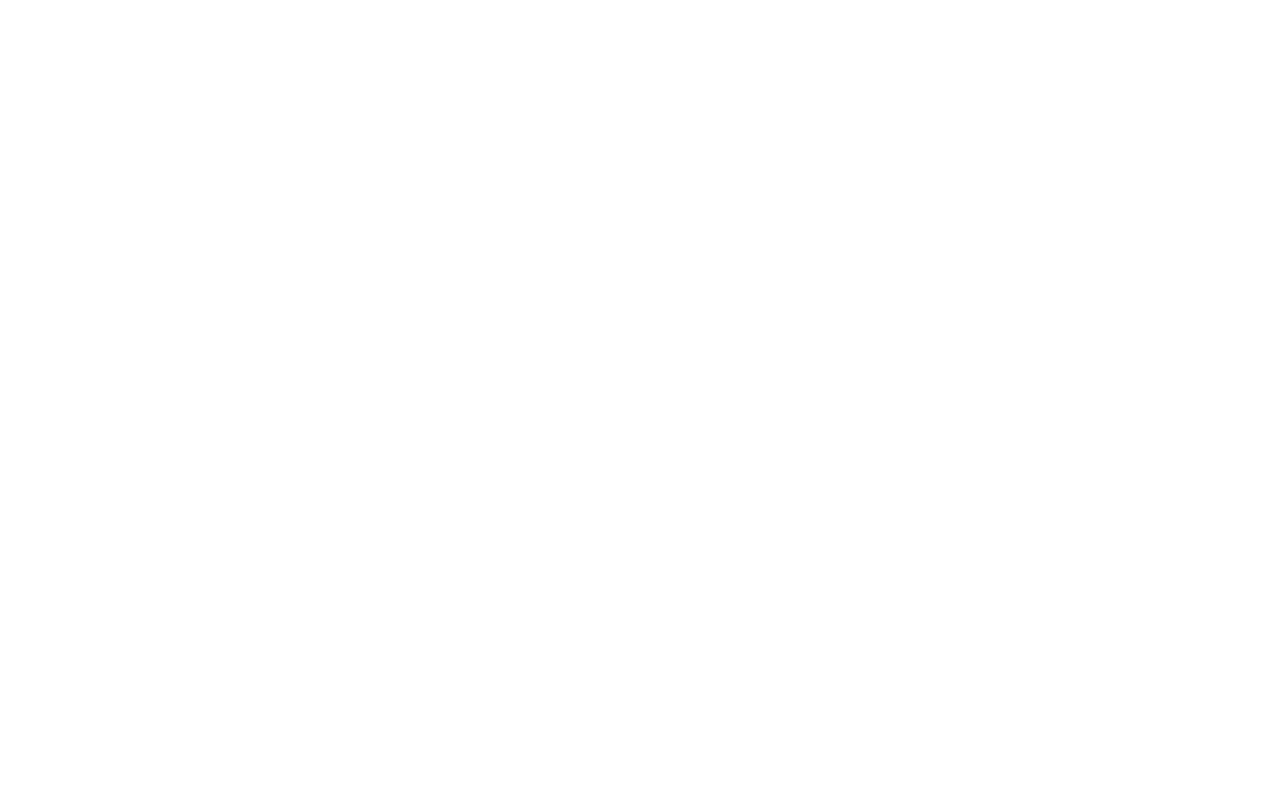
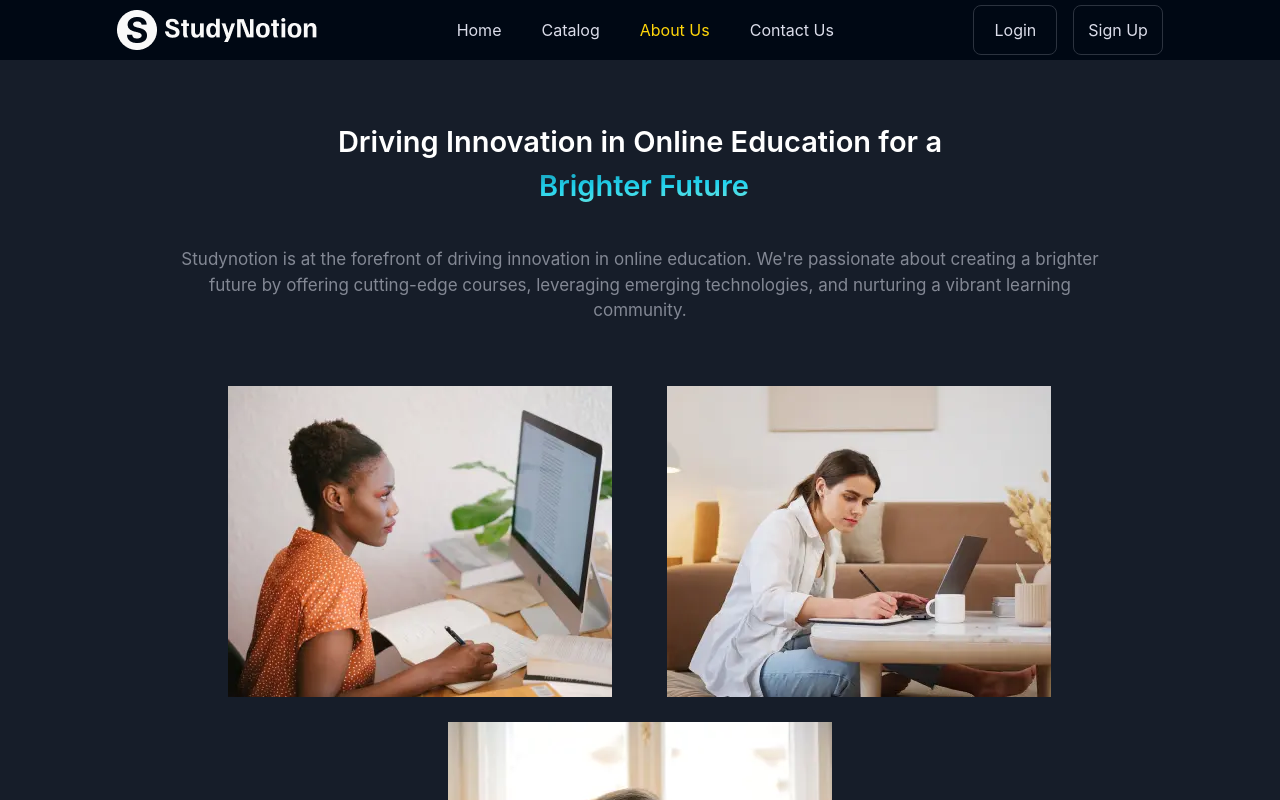
Before and after one commit to RohanVania/EdTechPlatform, a React (Create React App) app in the folder FRONTEND/: page /about in a window 1280 px wide. Before the commit this address had no page. Shown: the top 800 px of the page. Built offline with nearby package versions, Linux system fonts and the light colour scheme.

Commit message:
Navbar Design

```diff
--- a/FRONTEND/package.json
+++ b/FRONTEND/package.json
@@ -3,11 +3,13 @@
   "version": "0.1.0",
   "private": true,
   "dependencies": {
+    "@reduxjs/toolkit": "^2.0.1",
     "concurrently": "^8.2.1",
     "react": "^18.2.0",
     "react-dom": "^18.2.0",
     "react-hook-form": "^7.49.0",
     "react-icons": "^4.11.0",
+    "react-redux": "^9.0.4",
     "react-router-dom": "^6.16.0",
     "react-scripts": "5.0.1",
     "react-type-animation": "^3.2.0",
@@ -17,7 +19,7 @@
     "type": "git",
     "url": "git+https://github.com/thepranaygupta/react-tailwind-css-starter-pack.git"
   },
-  "author": "Pranay Gupta",
+  "author": "Rohan Vania",
   "bugs": {
     "url": "https://github.com/thepranaygupta/react-tailwind-css-starter-pack/issues"
   },
--- a/FRONTEND/src/App.js
+++ b/FRONTEND/src/App.js
@@ -3,15 +3,19 @@
 import { HomePage } from "./pages/HomePage";
 import CoursePage from "./pages/CoursePage";
 import AboutUsPage from "./pages/AboutUsPage";
+import Navbar from "./components/core/Navbar";
 
 
 function App() {
   return (
-    <div className="tw-font-inter  tw-h-screen">
+    <div className="tw-font-inter">
+      <Navbar/>
       <Routes>
         <Route path='/' element={<HomePage />} />
         <Route path='/courses' element={<CoursePage />} />
-        <Route path='/aboutus' element={<AboutUsPage/>} />
+        <Route path='/about' element={<AboutUsPage/>} />
+        <Route path='/login' element={<div>Login</div>} />
+        <Route path='/signup' element={<div>SignUp</div>} />
       </Routes>
     </div>
   );
--- a/FRONTEND/src/components/core/Footer.js
+++ b/FRONTEND/src/components/core/Footer.js
@@ -84,8 +84,8 @@
             }
           </div>
         </div>
-        <div className='tw-border-t-2 tw-border-richblack-700'>
-          dsds
+        <div className='tw-border-t-2 tw-border-richblack-700 tw-bg-red-300 tw-min-h-[45px] '>
+          Made with ❤ by Rohan Vania
         </div>
       </div>
 
--- /dev/null
+++ b/FRONTEND/src/components/core/Navbar.js
@@ -0,0 +1,44 @@
+
+import React from 'react'
+import { Link, useLocation } from 'react-router-dom'
+import logo from "../../assets/Logo/Logo-Full-Light.png"
+import { NavbarLinks } from '../../data/navbar-links';
+
+function Navbar() {
+    const location = useLocation();
+    console.log(location)
+    console.log(NavbarLinks)
+    return (
+        <div id='navbar' className='tw-bg-richblack-900 tw-bg-red-300 tw-min-h-[60px] tw-flex tw-items-center'>
+            <nav className='md:tw-w-11/12 tw-px-4 md:tw-px-0  tw-flex tw-justify-around tw-items-center tw-mx-auto tw-text-[16px] tw-font-[400] tw-text-richblack-25 '>
+                <div>
+                    <Link to="/">
+                        <img src={logo} alt='homepagelogo' />
+                    </Link>
+                </div>
+                <ul className='tw-flex tw-items-center tw-bg-red-30 tw-gap-x-4 '>
+                    {
+                        NavbarLinks.map((el, indx) => {
+                            const activeLink=el.path===location.pathname?'tw-text-[#FFD60A]':'';
+                           return  <Link key={`Navbar-Link-${indx}`} to={el.path}>
+                                <li className={`tw-px-3 tw-py-3 ${activeLink}`}>
+                                    {el.title}
+                                </li>
+                            </Link>
+                        })
+                    }
+
+
+                </ul>
+
+                <div className='tw-flex tw-gap-x-4 '>
+                    <button className='tw-px-[20px] tw-py-[12px] tw-border-[1px] tw-border-richblack-700 tw-rounded-[8px]'>Login</button>
+                    <button className='tw-px-[14px] tw-py-[12px] tw-border-[1px] tw-border-richblack-700 tw-rounded-[8px]'>Sign Up</button>
+                </div>
+
+            </nav>
+        </div>
+    )
+}
+
+export default Navbar
--- a/FRONTEND/src/pages/AboutUsPage.js
+++ b/FRONTEND/src/pages/AboutUsPage.js
@@ -79,7 +79,7 @@
 
             {/* Section 1*/}
             <div id='aboutus-section1' className=' tw-bg-richblack-800 aboutusfloatingsection:tw-h-[55vh] '>
-                <div className='tw-mx-auto tw-px-3 tw-text-white tw-w-11/12 '>
+                <div className='tw-mx-auto tw-px-3 tw-pt-[60px] tw-pb-[7px] md:tw-pb-[15px]  tw-text-white tw-w-11/12 '>
 
                     <div className='videobanner:tw-text-left tw-text-center  tw-flex tw-flex-col tw-gap-5 md:tw-gap-10 sm:tw-mb-[32px] tw-mb-[13px]'>
                         <div className='tw-text-[17px] sm:tw-text-[29px]  3xs:tw-text-[21px]  btnalign:tw-text-[26px] tw-font-[600] '>
--- a/FRONTEND/src/pages/HomePage.js
+++ b/FRONTEND/src/pages/HomePage.js
@@ -59,11 +59,11 @@
   return (
     <>
       {/* Section 1 */}
-      <div id='section1' className='tw-bg-red-20 tw-bg-richblack-900 '>
+      <div id='section1' className='tw-bg-red-20 tw-bg-richblack-900  '>
 
         <div className='tw-px-3 tw-w-11/12 tw-mx-auto '>
           {/* BUTTON */}
-          <div className=' tw-px- tw-mt-3 tw-text-richblack-200 tw-mx-auto'>
+          <div className=' tw-px- tw-pt-[60px] tw-pb-[7px] md:tw-pb-[15px]  tw-text-richblack-200 tw-mx-auto'>
             <div className='tw-flex tw-items-center tw-justify-center tw-gap-2 btn:tw-w-[260px] tw-shadow-[0_0px_6px_0px_rgba(255,255,255,0.3)]  tw-bg-[#161d29] tw-rounded-full tw-px-[6px] tw-py-[12px] tw-text-[11px] 3xs:tw-text-[13px] btnalign:tw-mx-auto btnalign:tw-text-[19px] btnalign:tw-w-[290px]'>
               <div className='tw-px-1'>
                 Become an Instructor
@@ -224,90 +224,6 @@
       </div>
 
       <Footer/>
-      {/* <section id='footer' className='tw-bg-richblack-800 tw-py-[10px] sm:tw-py-[30px]'>
-        <div id='footer-wrapper' className='tw-py-1 tw-w-11/12 tw-mx-auto sm:tw-max-w-maxContent  '>
-          <div className='tw-flex tw-flex-wrap tw-py-10'>
-            <div className=' tw-flex-1  tw-flex tw-justify-evenly tw-flex-wrap tw-gap-y-6 tw-gap-y-4'>
-
-              <div className=' tw-flex tw-flex-col tw-gap-y-5 tw-px-3 tw-py-5 footerright:tw-basis-[200px] tw-basis-[90%]'>
-                <div className=' tw-w-[100%] '>
-                  <img src={LogoLight} alt='LogoImage' className='tw-w-full tw-h-full tw-object-cover' />
-                </div>
-                <div className='tw-flex tw-flex-col tw-gap-2'>
-                  <h1 className='tw-font-semibold tw-text-[17px] tw-text-richblack-100'>{FooterLink1[0].title}</h1>
-                  {
-                    FooterLink1[0].links.map((el, indx) => (
-                      <p key={indx} className='tw-text-richblack-400'>{el.title}</p>
-                    ))
-                  }
-
-                </div>
-              </div>
-
-              <div className='tw-flex tw-flex-col tw-gap-9  tw-px-3 tw-py-5  footerright:tw-basis-[200px] tw-basis-[90%] '>
-                <div className='tw-flex tw-flex-col tw-gap-2'>
-                  <h1 className='tw-font-semibold tw-text-[17px] tw-text-richblack-100'>{FooterLink1[1].title}</h1>
-                  {
-                    FooterLink1[1].links.map((el, indx) => (
-                      <p key={indx} className='tw-text-richblack-400'>{el.title}</p>
-                    ))
-                  }
-                </div>
-                <div className='tw-flex tw-flex-col tw-gap-2 '>
-                  <h1 className='tw-font-semibold tw-text-[17px] tw-text-richblack-100'>{FooterLink1[2].title}</h1>
-                  {
-                    FooterLink1[2].links.map((el, indx) => (
-                      <p key={indx} className='tw-text-richblack-400'>{el.title}</p>
-                    ))
-                  }
-                </div>
-              </div>
-
-              <div className='tw-flex tw-flex-col tw-gap-9  tw-px-3 tw-py-5 footerright:tw-basis-[200px] tw-basis-[90%] '>
-                <div className='tw-flex tw-flex-col tw-gap-2'>
-                  <h1 className='tw-font-semibold tw-text-[17px] tw-text-richblack-100'>{FooterLink1[3].title}</h1>
-                  {
-                    FooterLink1[3].links.map((el, indx) => (
-                      <p key={indx} className='tw-text-richblack-400'>{el.title}</p>
-                    ))
-                  }
-                </div>
-                <div className='tw-flex tw-flex-col tw-gap-2'>
-                  <h1 className='tw-font-semibold tw-text-[17px] tw-text-richblack-100'>{FooterLink1[2].title}</h1>
-                  {
-                    FooterLink1[4].links.map((el, indx) => (
-                      <p key={indx} className='tw-text-richblack-400'>{el.title}</p>
-                    ))
-                  }
-                </div>
-              </div>
-
-            </div>
-            <div className='tw-flex-1  tw-flex tw-gap-y-6 tw-flex-wrap tw-justify-evenly tw-justify-start footerright:tw-border-l-2 tw-border-richblack-700 lg:tw-pl-10'>
-              {
-                FooterLink2.map((el, indx) => (
-                  <div className='tw-flex tw-flex-col tw-gap-2 tw-px-3 tw-py-5 footerright:tw-basis-[200px] tw-basis-[90%]'>
-                    <h1 className='tw-font-semibold tw-text-[17px] tw-text-richblack-100'>
-                      {el.title}
-                    </h1>
-                    {
-                      el.links.map((el, indx) => (
-                        <p key={indx} className='tw-text-richblack-400'>{el.title}</p>
-                      ))
-                    }
-                  </div>
-                ))
-              }
-            </div>
-          </div>
-          <div className='tw-border-t-2 tw-border-richblack-700'>
-            dsds
-          </div>
-        </div>
-
-      </section> */}
-
-
     </>
   )
 }
--- a/package.json
+++ b/package.json
@@ -4,7 +4,8 @@
     "main": "index.js",
     "scripts": {
         "test": "echo \"Error: no test specified\" && exit 1",
-        "start": "nodemon index"
+        "start": "nodemon index",
+        "":""
     },
     "dependencies": {
         "bcrypt": "^5.1.0",
```
Also changed, not shown: FRONTEND/src/slices/authSlice.js (added), FRONTEND/src/slices/cartSlice.js (added), FRONTEND/src/slices/profileSlice.js (added), 1 other file (tests, documents, lock files or other folders).
